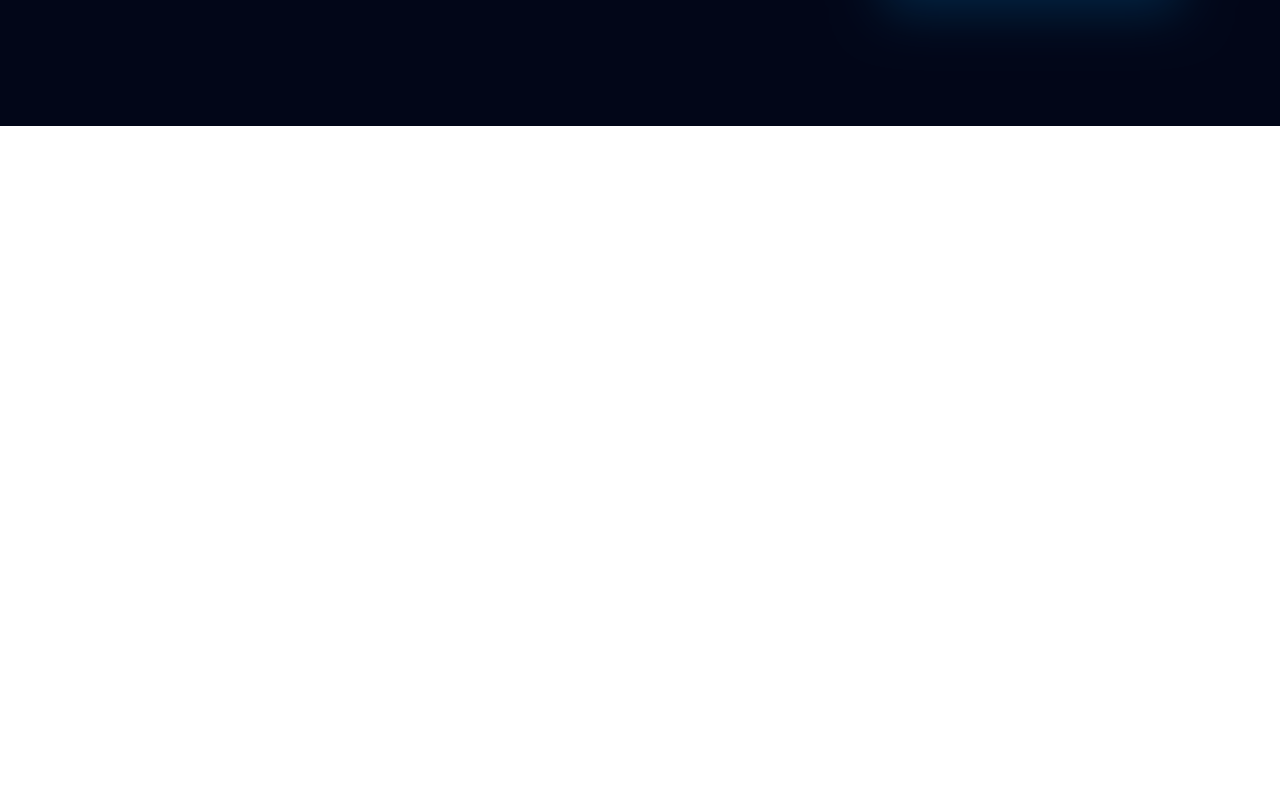
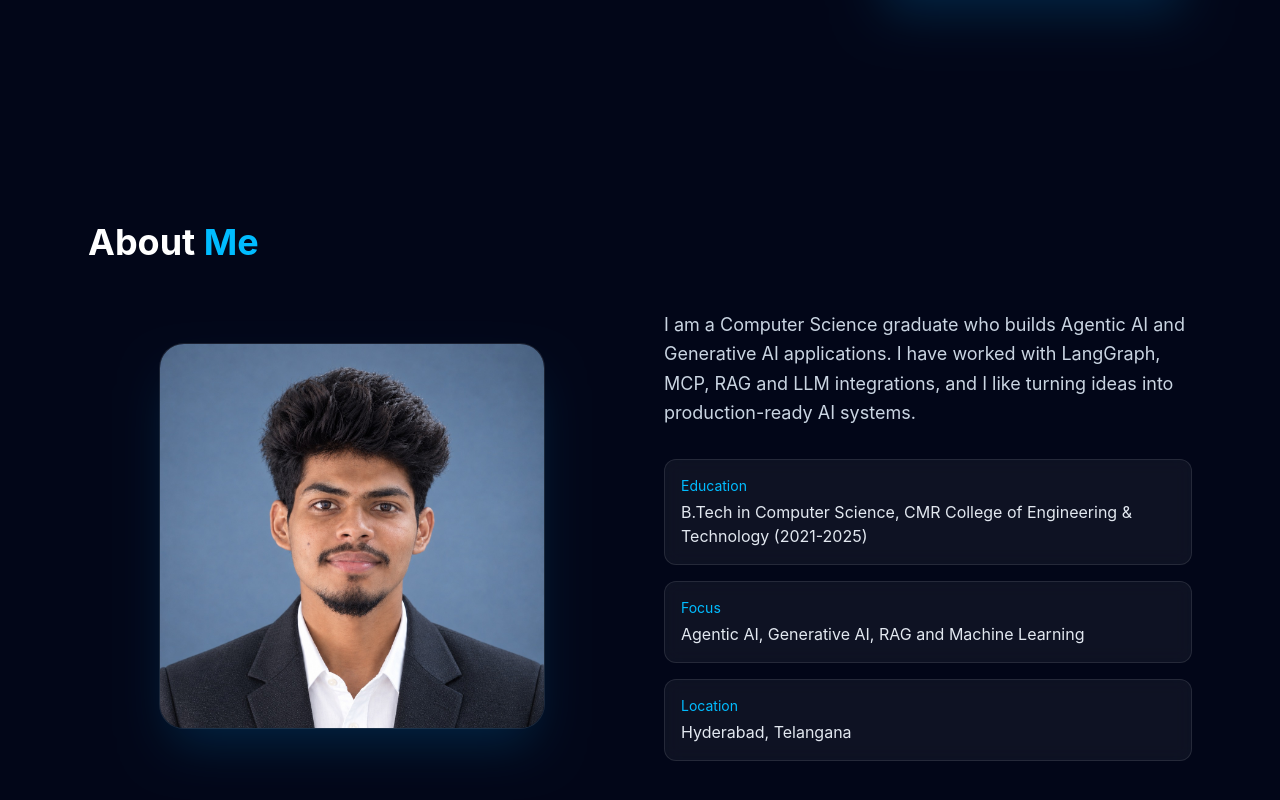
Before and after one commit to preetham2708/portfolio, a React app: page / in a window 1280 px wide. Shown: the part 674-1474 px from the top of the page. Before the commit the page ends 800 px from the top, so only its background shows below. Built offline with nearby package versions, Linux system fonts and the light colour scheme; the HTML template or start-up script is replaced by a standard one.

Commit message:
Add about section

```diff
--- a/src/App.tsx
+++ b/src/App.tsx
@@ -1,11 +1,13 @@
 import Navbar from './components/Navbar'
 import Hero from './sections/Hero'
+import About from './sections/About'
 
 function App() {
   return (
     <div className="min-h-screen bg-slate-950">
       <Navbar />
       <Hero />
+      <About />
     </div>
   )
 }
--- /dev/null
+++ b/src/sections/About.tsx
@@ -0,0 +1,41 @@
+import photo from '../assets/preetham-square.jpg'
+
+const facts = [
+  { label: 'Education', value: 'B.Tech in Computer Science, CMR College of Engineering & Technology (2021-2025)' },
+  { label: 'Focus', value: 'Agentic AI, Generative AI, RAG and Machine Learning' },
+  { label: 'Location', value: 'Hyderabad, Telangana' },
+]
+
+function About() {
+  return (
+    <section id="about" className="mx-auto max-w-6xl px-6 py-24">
+      <h2 className="text-3xl font-bold text-white md:text-4xl">
+        About <span className="text-sky-400">Me</span>
+      </h2>
+      <div className="mt-12 grid items-center gap-12 md:grid-cols-2">
+        <img
+          src={photo}
+          alt="Saipreetham Votarikari"
+          className="mx-auto w-72 rounded-3xl object-cover shadow-2xl shadow-sky-500/20 ring-1 ring-white/10 md:w-96"
+        />
+        <div>
+          <p className="text-lg leading-relaxed text-slate-300">
+            I am a Computer Science graduate who builds Agentic AI and Generative AI
+            applications. I have worked with LangGraph, MCP, RAG and LLM integrations,
+            and I like turning ideas into production-ready AI systems.
+          </p>
+          <div className="mt-8 space-y-4">
+            {facts.map((fact) => (
+              <div key={fact.label} className="rounded-xl border border-white/10 bg-white/5 p-4 backdrop-blur">
+                <p className="text-sm text-sky-400">{fact.label}</p>
+                <p className="mt-1 text-slate-200">{fact.value}</p>
+              </div>
+            ))}
+          </div>
+        </div>
+      </div>
+    </section>
+  )
+}
+
+export default About
```
Also changed, not shown: src/sections/src/sections/About.tsx (added).
